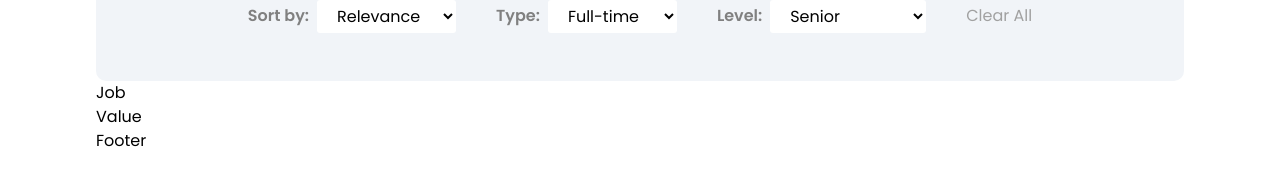
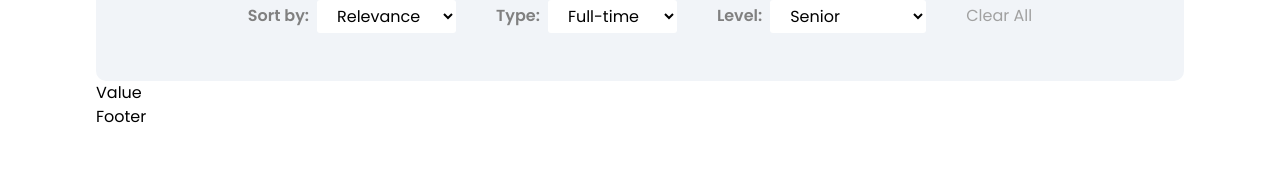
Before and after one commit to prashant5025/jobsearchproject, a React (Vite) app: page / in a window 1280 px wide. Shown: the part 326-497 px from the top of the page. Built offline with nearby package versions, Linux system fonts and the light colour scheme.

Commit message:
initial commit

```diff
--- a/src/components/JobDiv/Job.jsx
+++ b/src/components/JobDiv/Job.jsx
@@ -2,7 +2,11 @@ import React from 'react'
 
 const Job = () => {
   return (
-    <div>Job</div>
+    <div>
+      <div className="jobContainer">
+
+      </div>
+    </div>
   )
 }
 
```
